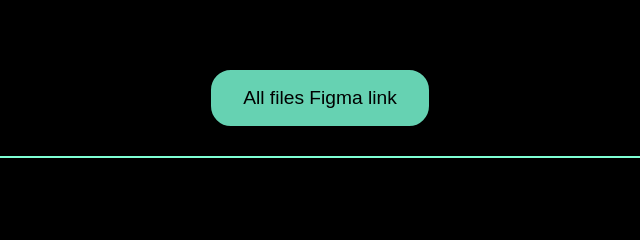
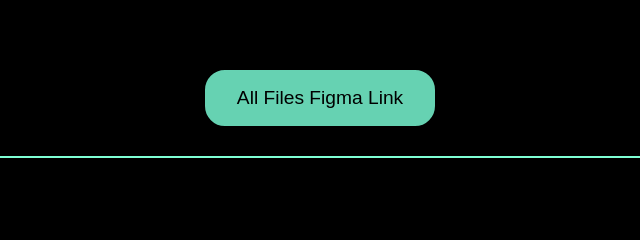
Before and after one commit to bhargavmalasala/portfolio, a plain HTML site: page index.html in a window 1280 px wide. Shown: the part 4331-4571 px from the top of the page, 320-960 px from the left. Drawn offline with Linux system fonts and the light colour scheme.

Commit message:
minor modification done

```diff
--- a/index.html
+++ b/index.html
@@ -518,7 +518,7 @@
         </div>
     </div> -->
     <div class="figma">
-    <button onclick="window.open('https://www.figma.com/files/team/1401933291989175896/project/299140635/Mosaicra-UI-Daily-Design?fuid=1401933289758491828','_blank')">All files Figma link</button>
+    <button onclick="window.open('https://www.figma.com/files/team/1401933291989175896/project/299140635/Mosaicra-UI-Daily-Design?fuid=1401933289758491828','_blank')">All Files Figma Link</button>
     </div>
 
     <div class="divider"></div>
```
